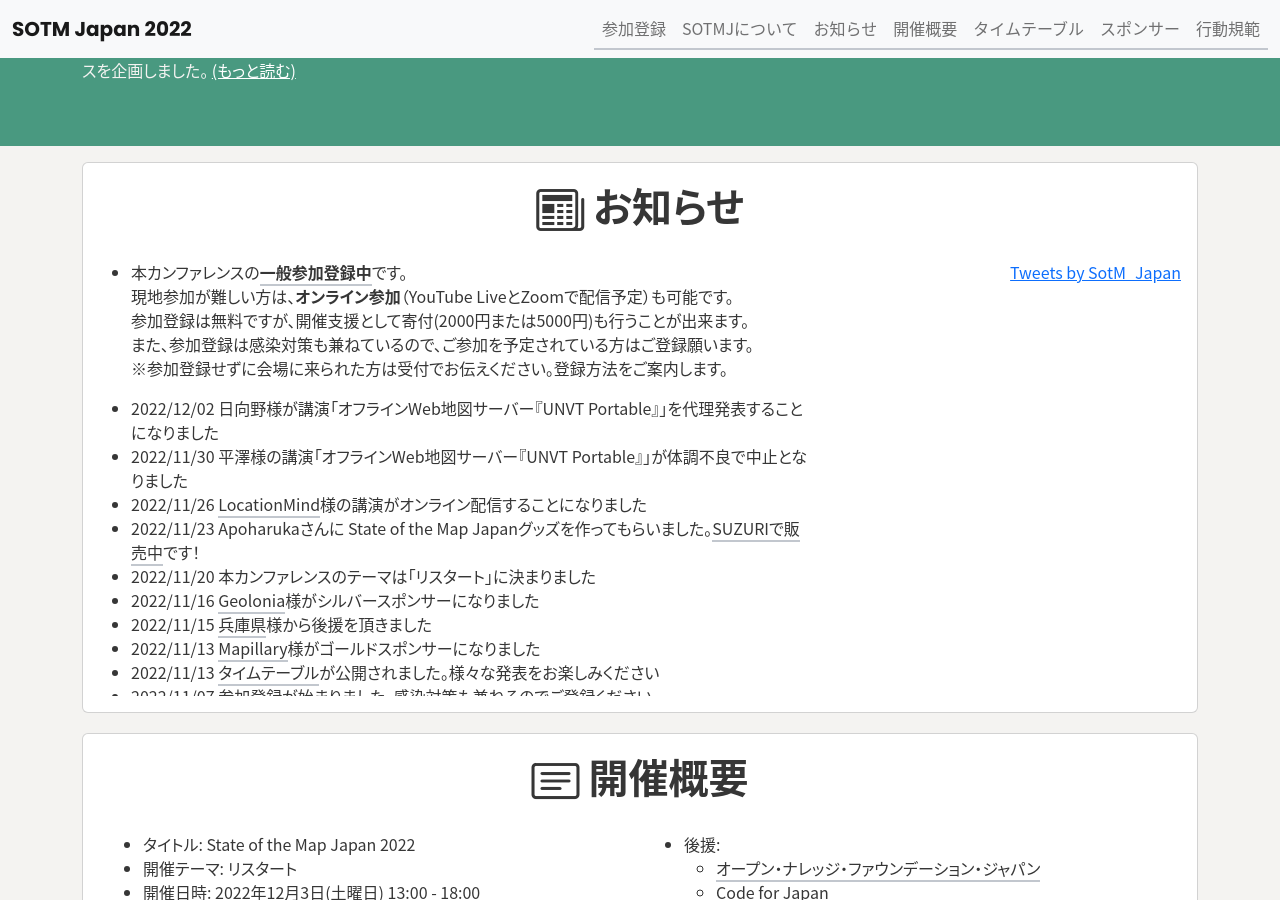
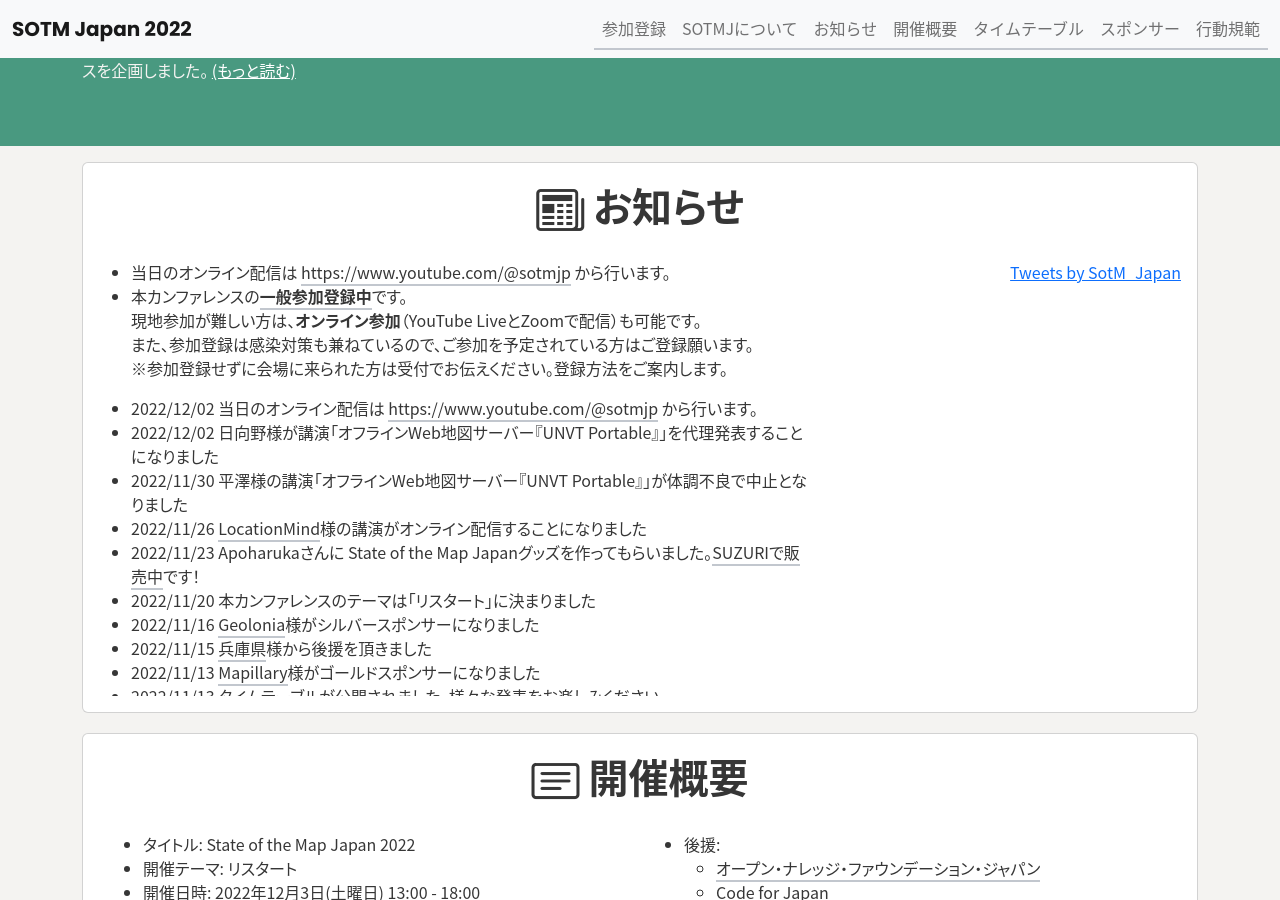
Before and after one commit to osmfj/sotmjp2022, a Jekyll site: the page built from index.md, in a window 1280 px wide and 900 px high, scrolled down 502 px. Built offline with Jekyll 4.4.1, drawn with Linux system fonts in a browser that asks for light colours; comment, search, counter and statistics services are not loaded.

Commit message:
Add YouTube URL

```diff
--- a/_includes/news.html
+++ b/_includes/news.html
@@ -10,15 +10,16 @@
             <div class="row">
               <div class="container col-md-8 col-sm-12">
                 <ul>
+                  <li>当日のオンライン配信は <a href="https://www.youtube.com/@sotmjp">https://www.youtube.com/@sotmjp</a> から行います。</li>
                   <li>本カンファレンスの<strong><a href="https://sotmjp2022.peatix.com/">一般参加登録中</a></strong>です。<br>
-                    現地参加が難しい方は、<strong>オンライン参加</strong>（YouTube LiveとZoomで配信予定）も可能です。<br>
-                    参加登録は無料ですが、開催支援として寄付(2000円または5000円)も行うことが出来ます。<br>
+                    現地参加が難しい方は、<strong>オンライン参加</strong>（YouTube LiveとZoomで配信）も可能です。<br>
                     また、参加登録は感染対策も兼ねているので、ご参加を予定されている方はご登録願います。<br>
                     ※参加登録せずに会場に来られた方は受付でお伝えください。登録方法をご案内します。
                   </li>
                 </ul>
                 <div class="overflow-auto" style="height:300px;">
                   <ul>
+                    <li>2022/12/02 当日のオンライン配信は <a href="https://www.youtube.com/@sotmjp">https://www.youtube.com/@sotmjp</a> から行います。</li>
                     <li>2022/12/02 日向野様が講演「オフラインWeb地図サーバー『UNVT Portable』」を代理発表することになりました</li>
                     <li>2022/11/30 平澤様の講演「オフラインWeb地図サーバー『UNVT Portable』」が体調不良で中止となりました</li>
                     <li>2022/11/26 <a href="https://locationmind.com/">LocationMind</a>様の講演がオンライン配信することになりました</li>
```
